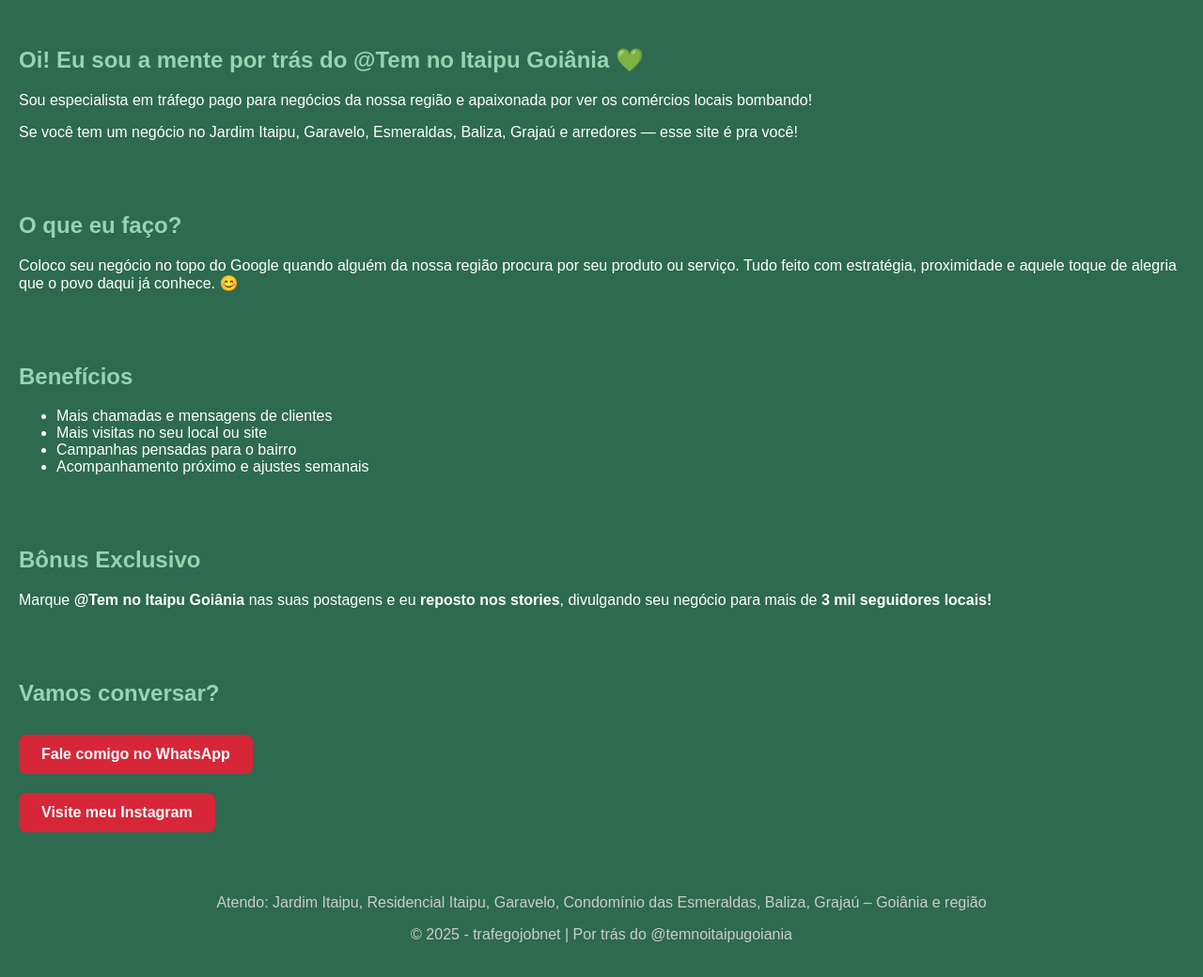
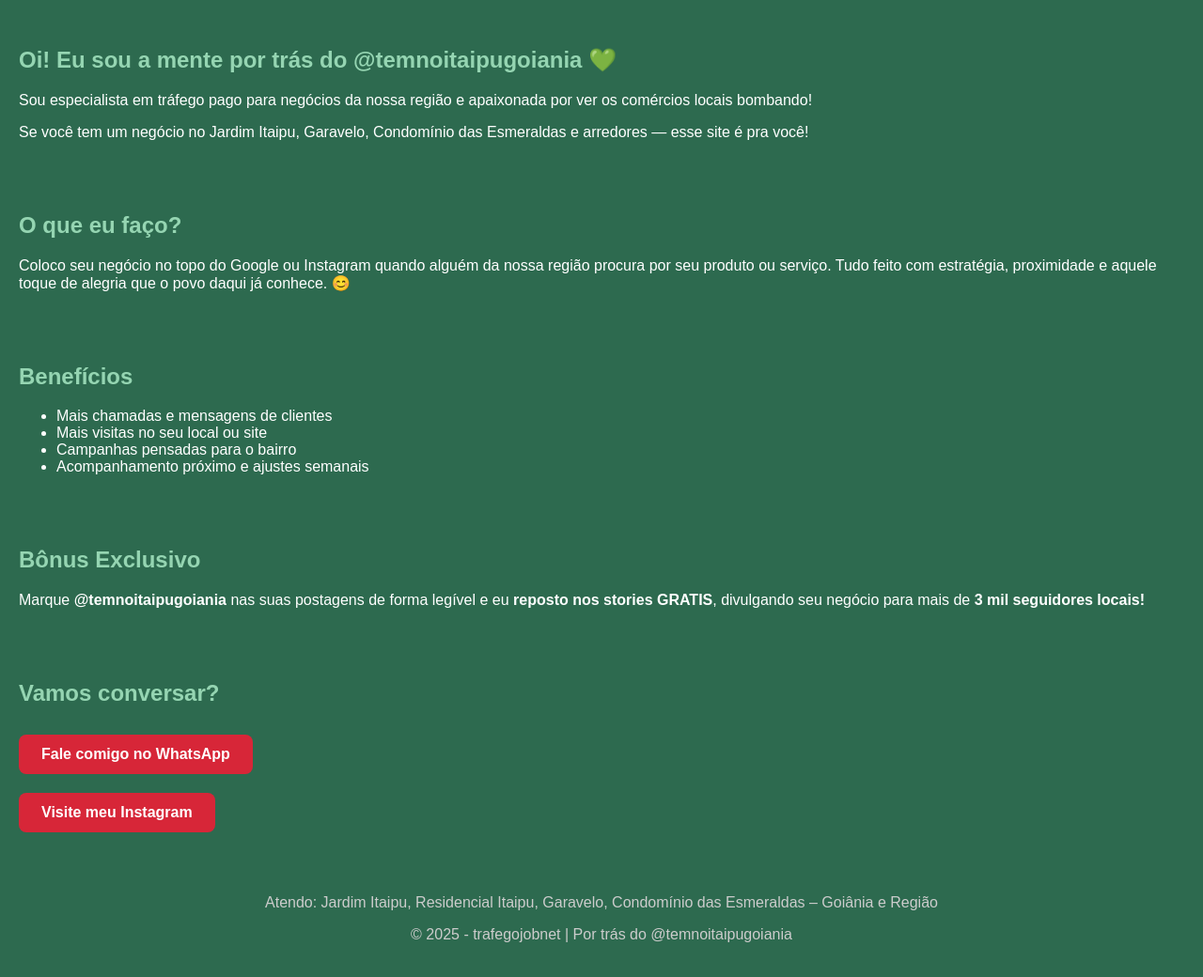
Before and after one commit to trafegojobnet/trafegojobnet, a plain HTML site: page index.html in a window 1280 px wide. Shown: the part 140-1180 px from the top of the page at 94% size. Drawn offline with Linux system fonts and the light colour scheme.

Commit message:
Update index.html

```diff
--- a/index.html
+++ b/index.html
@@ -53,14 +53,14 @@
   </header>
 
   <section>
-    <h2>Oi! Eu sou a mente por trás do @Tem no Itaipu Goiânia 💚</h2>
+    <h2>Oi! Eu sou a mente por trás do @temnoitaipugoiania 💚</h2>
     <p>Sou especialista em tráfego pago para negócios da nossa região e apaixonada por ver os comércios locais bombando!</p>
-    <p>Se você tem um negócio no Jardim Itaipu, Garavelo, Esmeraldas, Baliza, Grajaú e arredores — esse site é pra você!</p>
+    <p>Se você tem um negócio no Jardim Itaipu, Garavelo, Condomínio das Esmeraldas e arredores — esse site é pra você!</p>
   </section>
 
   <section>
     <h2>O que eu faço?</h2>
-    <p>Coloco seu negócio no topo do Google quando alguém da nossa região procura por seu produto ou serviço. Tudo feito com estratégia, proximidade e aquele toque de alegria que o povo daqui já conhece. 😊</p>
+    <p>Coloco seu negócio no topo do Google ou Instagram quando alguém da nossa região procura por seu produto ou serviço. Tudo feito com estratégia, proximidade e aquele toque de alegria que o povo daqui já conhece. 😊</p>
   </section>
 
   <section>
@@ -75,7 +75,7 @@
 
   <section>
     <h2>Bônus Exclusivo</h2>
-    <p>Marque <strong>@Tem no Itaipu Goiânia</strong> nas suas postagens e eu <strong>reposto nos stories</strong>, divulgando seu negócio para mais de <strong>3 mil seguidores locais!</strong></p>
+    <p>Marque <strong>@temnoitaipugoiania</strong> nas suas postagens de forma legível e eu <strong>reposto nos stories GRATIS</strong>, divulgando seu negócio para mais de <strong>3 mil seguidores locais!</strong></p>
   </section>
 
   <section>
@@ -85,7 +85,7 @@
   </section>
 
   <footer>
-    <p>Atendo: Jardim Itaipu, Residencial Itaipu, Garavelo, Condomínio das Esmeraldas, Baliza, Grajaú – Goiânia e região</p>
+    <p>Atendo: Jardim Itaipu, Residencial Itaipu, Garavelo, Condomínio das Esmeraldas – Goiânia e Região</p>
     <p>&copy; 2025 - trafegojobnet | Por trás do @temnoitaipugoiania</p>
   </footer>
 </body>
```
